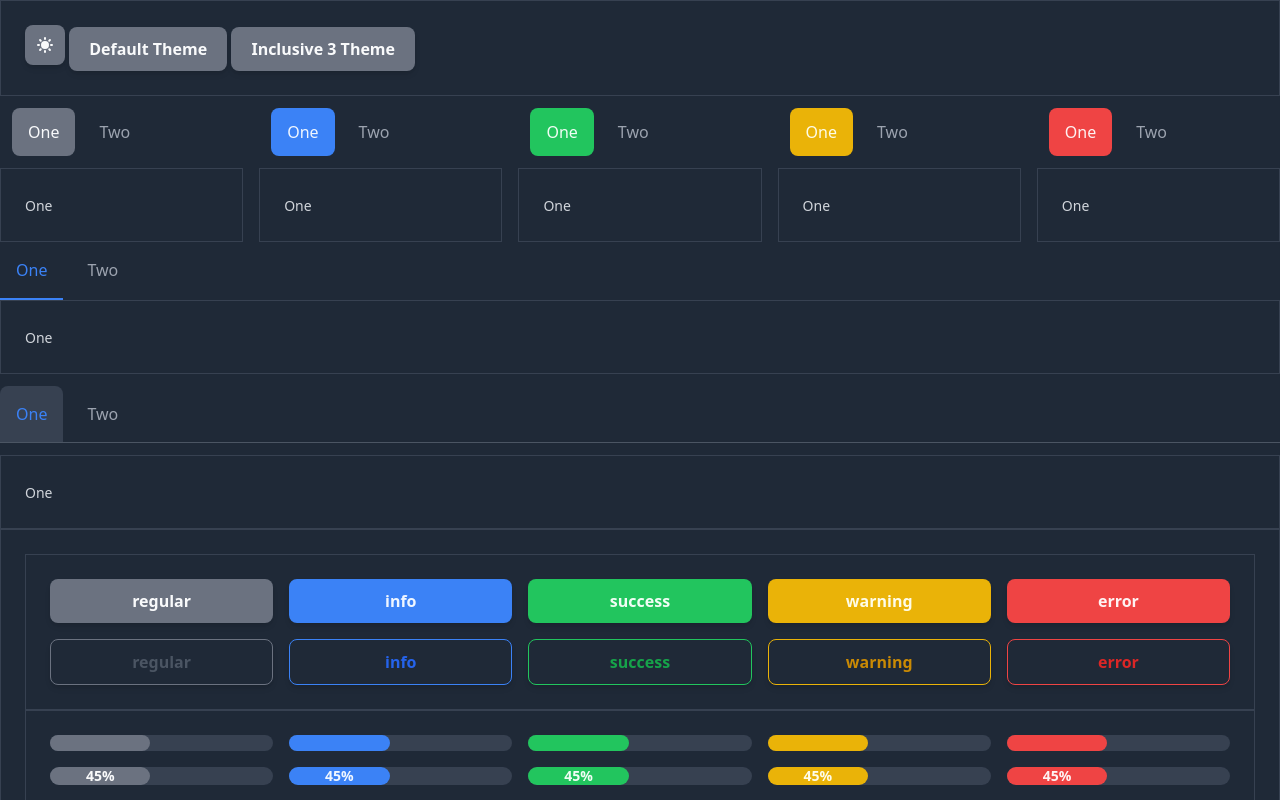
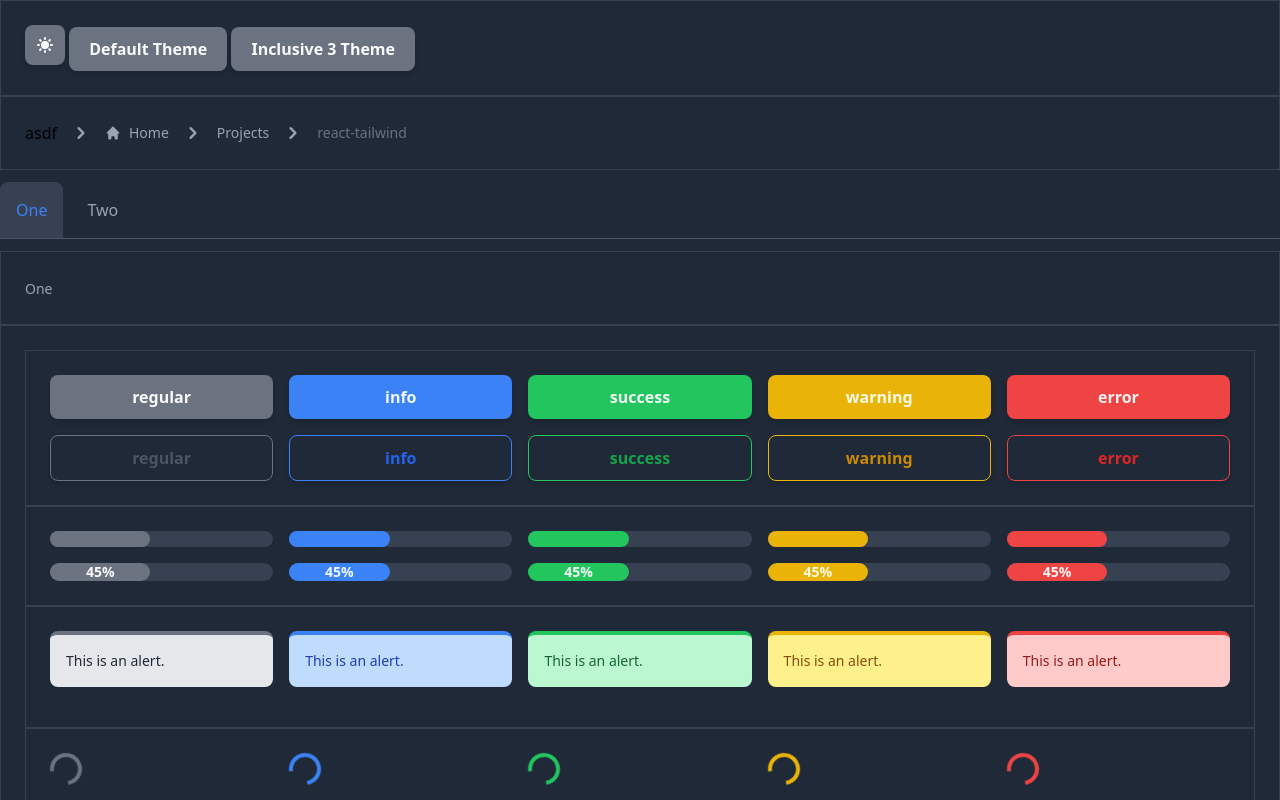
Before and after one commit to edadma/react-tailwind, a React (Create React App) app: page / in a window 1280 px wide. Shown: the top 800 px of the page. Built offline with nearby package versions, Linux system fonts and the light colour scheme.

Commit message:
start coding Breadcrumbs

```diff
--- a/package.json
+++ b/package.json
@@ -11,6 +11,8 @@
     "./dist/*": "./dist/*.js"
   },
   "dependencies": {
+    "draft-js": "^0.11.7",
+    "formik": "^2.2.9",
     "react": "^17.0.2",
     "react-dom": "^17.0.2",
     "react-icons": "^4.3.1",
--- /dev/null
+++ b/src/Breadcrumbs.tsx
@@ -0,0 +1,81 @@
+import React, { Children, FunctionComponent, ReactNode } from 'react'
+import { useTheme } from './ThemeProvider'
+import { Next } from './Icons'
+import componentPropType, { childrenOf } from './util'
+import PropTypes from 'prop-types'
+
+interface BreadcrumbsProps
+  extends React.DetailedHTMLProps<React.HTMLAttributes<HTMLElement>, HTMLElement> {
+  separator?: ReactNode
+}
+
+export const Breadcrumbs: React.FC<BreadcrumbsProps> = ({
+  children,
+  className,
+  separator = <Next />,
+  ...other
+}) => {
+  const { theme } = useTheme()
+  const last = Children.count(children) - 1
+
+  return (
+    <nav className={`${theme.component.breadcrumbs.style.nav} ${className || ''}`} {...other}>
+      <ol className={theme.component.breadcrumbs.style.ol}>
+        {Children.map(children, (child, index) => (
+          <>
+            {React.cloneElement(child as React.ReactElement, { isLast: index === last })}
+            {index !== last && separator}
+          </>
+        ))}
+      </ol>
+    </nav>
+  )
+}
+
+interface BreadcrumbProps {
+  href?: string
+  isLast?: boolean
+}
+
+export const Breadcrumb: React.FC<BreadcrumbProps> = ({ children, href, isLast }) => {
+  const { theme } = useTheme()
+
+  return isLast ? (
+    <span className={theme.component.breadcrumb.style.span}>{children}</span>
+  ) : (
+    <a href={href || '#'} className={theme.component.breadcrumb.style.a}>
+      {children}
+    </a>
+  )
+}
+
+/**
+ * Validates the PropType by ensuring a specific component is passed
+ * @param {function} component The React component you expect the prop to be
+ * @returns {Error}
+ */
+export function componentOfType(component: FunctionComponent) {
+  return (props: any, propName: string, componentName: string) => {
+    const p = props[propName]
+    if (p !== undefined && p.type.name !== component.name) {
+      return new Error(
+        `Invalid prop \`${propName}\` supplied to \`${componentName}\`. Expected type of \`${
+          component.name
+        }\` and received \`${p.type.name ? p.type.name : p.type}\`. Validation failed.`
+      )
+    }
+  }
+}
+
+Breadcrumbs.propTypes = {
+  children: PropTypes.oneOfType([
+    PropTypes.shape({
+      type: PropTypes.oneOf([Breadcrumb]),
+    }),
+    PropTypes.arrayOf(
+      PropTypes.shape({
+        type: PropTypes.oneOf([Breadcrumb]),
+      })
+    ),
+  ]).isRequired,
+}
--- a/src/Icons.tsx
+++ b/src/Icons.tsx
@@ -1,4 +1,30 @@
 import React from 'react'
+
+export const Home: React.FC = () => (
+  <svg
+    className="mr-2 w-4 h-4"
+    fill="currentColor"
+    viewBox="0 0 20 20"
+    xmlns="http://www.w3.org/2000/svg"
+  >
+    <path d="M10.707 2.293a1 1 0 00-1.414 0l-7 7a1 1 0 001.414 1.414L4 10.414V17a1 1 0 001 1h2a1 1 0 001-1v-2a1 1 0 011-1h2a1 1 0 011 1v2a1 1 0 001 1h2a1 1 0 001-1v-6.586l.293.293a1 1 0 001.414-1.414l-7-7z"></path>
+  </svg>
+)
+
+export const Next: React.FC = () => (
+  <svg
+    className="w-6 h-6 text-gray-400"
+    fill="currentColor"
+    viewBox="0 0 20 20"
+    xmlns="http://www.w3.org/2000/svg"
+  >
+    <path
+      fill-rule="evenodd"
+      d="M7.293 14.707a1 1 0 010-1.414L10.586 10 7.293 6.707a1 1 0 011.414-1.414l4 4a1 1 0 010 1.414l-4 4a1 1 0 01-1.414 0z"
+      clip-rule="evenodd"
+    ></path>
+  </svg>
+)
 
 export const ToggleDark: React.FC = () => (
   <svg
--- a/src/Text.tsx
+++ b/src/Text.tsx
@@ -48,7 +48,7 @@ export const Text: React.FC<TextProps> = ({
         'overline',
         'strikethrough',
         'italic'
-      )} ${weightClass(theme, 'text', weight)} ${className || ''}`}
+      )} ${weightClass(theme, 'text', weight)} ${theme.component.text.style} ${className || ''}`}
       {...other}
     >
       {children}
--- a/src/index.tsx
+++ b/src/index.tsx
@@ -14,11 +14,14 @@ import {
   Elem,
   Tabs,
   Text,
+  Breadcrumbs,
+  Breadcrumb,
 } from './index'
 import { ThemeProvider } from './ThemeProvider'
 import { DefaultTheme } from './themes/DefaultTheme'
 import { CB3Theme } from './themes/CB3Theme'
 import { ThemeSwitcher } from './ThemeSwitcher'
+import { Home } from './Icons'
 // import { HiMail } from 'react-icons/hi'
 
 const App: React.FC = () => (
@@ -27,148 +30,158 @@ const App: React.FC = () => (
       <Card>
         <ModeSwitcher /> <ThemeSwitcher value={DefaultTheme} /> <ThemeSwitcher value={CB3Theme} />
       </Card>
-      <Grid cols={5}>
-        <Elem>
-          <Tabs
-            type="pill"
-            panes={[
-              {
-                tab: 'One',
-                pane: (
-                  <Card>
-                    <Text>One</Text>
-                  </Card>
-                ),
-              },
-              {
-                tab: 'Two',
-                pane: (
-                  <Card>
-                    <Text>Two</Text>
-                  </Card>
-                ),
-              },
-            ]}
-          />
-        </Elem>
-        <Elem>
-          <Tabs
-            type="pill"
-            role="info"
-            panes={[
-              {
-                tab: 'One',
-                pane: (
-                  <Card>
-                    <Text>One</Text>
-                  </Card>
-                ),
-              },
-              {
-                tab: 'Two',
-                pane: (
-                  <Card>
-                    <Text>Two</Text>
-                  </Card>
-                ),
-              },
-            ]}
-          />
-        </Elem>
-        <Elem>
-          <Tabs
-            type="pill"
-            role="success"
-            panes={[
-              {
-                tab: 'One',
-                pane: (
-                  <Card>
-                    <Text>One</Text>
-                  </Card>
-                ),
-              },
-              {
-                tab: 'Two',
-                pane: (
-                  <Card>
-                    <Text>Two</Text>
-                  </Card>
-                ),
-              },
-            ]}
-          />
-        </Elem>
-        <Elem>
-          <Tabs
-            type="pill"
-            role="warning"
-            panes={[
-              {
-                tab: 'One',
-                pane: (
-                  <Card>
-                    <Text>One</Text>
-                  </Card>
-                ),
-              },
-              {
-                tab: 'Two',
-                pane: (
-                  <Card>
-                    <Text>Two</Text>
-                  </Card>
-                ),
-              },
-            ]}
-          />
-        </Elem>
-        <Elem>
-          <Tabs
-            type="pill"
-            role="error"
-            panes={[
-              {
-                tab: 'One',
-                pane: (
-                  <Card>
-                    <Text>One</Text>
-                  </Card>
-                ),
-              },
-              {
-                tab: 'Two',
-                pane: (
-                  <Card>
-                    <Text>Two</Text>
-                  </Card>
-                ),
-              },
-            ]}
-          />
-        </Elem>
-      </Grid>
-      <Tabs
-        role="info"
-        panes={[
-          {
-            tab: 'One',
-            pane: (
-              <Card>
-                <Text>One</Text>
-              </Card>
-            ),
-          },
-          {
-            tab: 'Two',
-            pane: (
-              <Card>
-                <Text>Two</Text>
-              </Card>
-            ),
-          },
-        ]}
-      />
+      <Card>
+        <Breadcrumbs>
+          <p>asdf</p>
+          <Breadcrumb>
+            <Home /> Home
+          </Breadcrumb>
+          <Breadcrumb>Projects</Breadcrumb>
+          <Breadcrumb>react-tailwind</Breadcrumb>
+        </Breadcrumbs>
+      </Card>
+      {/*<Grid cols={5}>*/}
+      {/*  <Elem>*/}
+      {/*    <Tabs*/}
+      {/*      type="pill"*/}
+      {/*      panes={[*/}
+      {/*        {*/}
+      {/*          tab: 'One',*/}
+      {/*          pane: (*/}
+      {/*            <Card>*/}
+      {/*              <Text>One</Text>*/}
+      {/*            </Card>*/}
+      {/*          ),*/}
+      {/*        },*/}
+      {/*        {*/}
+      {/*          tab: 'Two',*/}
+      {/*          pane: (*/}
+      {/*            <Card>*/}
+      {/*              <Text>Two</Text>*/}
+      {/*            </Card>*/}
+      {/*          ),*/}
+      {/*        },*/}
+      {/*      ]}*/}
+      {/*    />*/}
+      {/*  </Elem>*/}
+      {/*  <Elem>*/}
+      {/*    <Tabs*/}
+      {/*      type="pill"*/}
+      {/*      role="info"*/}
+      {/*      panes={[*/}
+      {/*        {*/}
+      {/*          tab: 'One',*/}
+      {/*          pane: (*/}
+      {/*            <Card>*/}
+      {/*              <Text>One</Text>*/}
+      {/*            </Card>*/}
+      {/*          ),*/}
+      {/*        },*/}
+      {/*        {*/}
+      {/*          tab: 'Two',*/}
+      {/*          pane: (*/}
+      {/*            <Card>*/}
+      {/*              <Text>Two</Text>*/}
+      {/*            </Card>*/}
+      {/*          ),*/}
+      {/*        },*/}
+      {/*      ]}*/}
+      {/*    />*/}
+      {/*  </Elem>*/}
+      {/*  <Elem>*/}
+      {/*    <Tabs*/}
+      {/*      type="pill"*/}
+      {/*      role="success"*/}
+      {/*      panes={[*/}
+      {/*        {*/}
+      {/*          tab: 'One',*/}
+      {/*          pane: (*/}
+      {/*            <Card>*/}
+      {/*              <Text>One</Text>*/}
+      {/*            </Card>*/}
+      {/*          ),*/}
+      {/*        },*/}
+      {/*        {*/}
+      {/*          tab: 'Two',*/}
+      {/*          pane: (*/}
+      {/*            <Card>*/}
+      {/*              <Text>Two</Text>*/}
+      {/*            </Card>*/}
+      {/*          ),*/}
+      {/*        },*/}
+      {/*      ]}*/}
+      {/*    />*/}
+      {/*  </Elem>*/}
+      {/*  <Elem>*/}
+      {/*    <Tabs*/}
+      {/*      type="pill"*/}
+      {/*      role="warning"*/}
+      {/*      panes={[*/}
+      {/*        {*/}
+      {/*          tab: 'One',*/}
+      {/*          pane: (*/}
+      {/*            <Card>*/}
+      {/*              <Text>One</Text>*/}
+      {/*            </Card>*/}
+      {/*          ),*/}
+      {/*        },*/}
+      {/*        {*/}
+      {/*          tab: 'Two',*/}
+      {/*          pane: (*/}
+      {/*            <Card>*/}
+      {/*              <Text>Two</Text>*/}
+      {/*            </Card>*/}
+      {/*          ),*/}
+      {/*        },*/}
+      {/*      ]}*/}
+      {/*    />*/}
+      {/*  </Elem>*/}
+      {/*  <Elem>*/}
+      {/*    <Tabs*/}
+      {/*      type="pill"*/}
+      {/*      role="error"*/}
+      {/*      panes={[*/}
+      {/*        {*/}
+      {/*          tab: 'One',*/}
+      {/*          pane: (*/}
+      {/*            <Card>*/}
+      {/*              <Text>One</Text>*/}
+      {/*            </Card>*/}
+      {/*          ),*/}
+      {/*        },*/}
+      {/*        {*/}
+      {/*          tab: 'Two',*/}
+      {/*          pane: (*/}
+      {/*            <Card>*/}
+      {/*              <Text>Two</Text>*/}
+      {/*            </Card>*/}
+      {/*          ),*/}
+      {/*        },*/}
+      {/*      ]}*/}
+      {/*    />*/}
+      {/*  </Elem>*/}
+      {/*</Grid>*/}
+      {/*<Tabs*/}
+      {/*  role="info"*/}
+      {/*  panes={[*/}
+      {/*    {*/}
+      {/*      tab: 'One',*/}
+      {/*      pane: (*/}
+      {/*        <Card>*/}
+      {/*          <Text>One</Text>*/}
+      {/*        </Card>*/}
+      {/*      ),*/}
+      {/*    },*/}
+      {/*    {*/}
+      {/*      tab: 'Two',*/}
+      {/*      pane: (*/}
+      {/*        <Card>*/}
+      {/*          <Text>Two</Text>*/}
+      {/*        </Card>*/}
+      {/*      ),*/}
+      {/*    },*/}
+      {/*  ]}*/}
+      {/*/>*/}
       <Tabs
         type="tab"
         role="info"
@@ -326,3 +339,4 @@ export { Badge } from './Badge'
 export { Spinner } from './Spinner'
 export { Tabs } from './Tabs'
 export { Form } from './Form'
+export { Breadcrumbs, Breadcrumb } from './Breadcrumbs'
--- a/src/themes/DefaultTheme.ts
+++ b/src/themes/DefaultTheme.ts
@@ -219,14 +219,15 @@ export const DefaultTheme = {
       default: { rounded: true, border: true, size: 'sm', color: 'regular' },
     },
     text: {
+      style: 'inline-flex items-center',
       color: {
-        primary: { text: 'text-green-700 dark:text-green-300' },
-        secondary: { text: 'text-blue-700 dark:text-blue-300' },
-        regular: { text: 'text-gray-700 dark:text-gray-300' },
-        info: { text: 'text-blue-700 dark:text-blue-300' },
-        success: { text: 'text-green-700 dark:text-green-300' },
-        warning: { text: 'text-yellow-700 dark:text-yellow-300' },
-        error: { text: 'text-red-700 dark:text-red-300' },
+        primary: { text: 'text-green-700 dark:text-green-400' },
+        secondary: { text: 'text-blue-700 dark:text-blue-400' },
+        regular: { text: 'text-gray-700 dark:text-gray-400' },
+        info: { text: 'text-blue-700 dark:text-blue-400' },
+        success: { text: 'text-green-700 dark:text-green-400' },
+        warning: { text: 'text-yellow-700 dark:text-yellow-400' },
+        error: { text: 'text-red-700 dark:text-red-400' },
       },
       options: {
         underline: 'underline',
@@ -240,6 +241,7 @@ export const DefaultTheme = {
         size: 'sm',
         color: 'regular',
         align: 'left',
+        weight: 'medium',
       },
     },
     grid: {
@@ -364,7 +366,6 @@ export const DefaultTheme = {
           pill: 'text-red-50 bg-red-600 dark:bg-red-500',
         },
       },
-      options: {},
       default: {
         size: 'md',
         color: 'regular',
@@ -372,5 +373,18 @@ export const DefaultTheme = {
         align: 'left',
       },
     },
+    breadcrumbs: {
+      style: {
+        nav: 'flex',
+        ol: 'inline-flex items-center space-x-2 md:space-x-3',
+        li: 'inline-flex items-center',
+      },
+    },
+    breadcrumb: {
+      style: {
+        a: 'inline-flex items-center text-sm font-medium text-gray-700 hover:text-gray-900 dark:text-gray-400 dark:hover:text-white',
+        span: 'ml-1 text-sm font-medium text-gray-400 md:ml-2 dark:text-gray-500',
+      },
+    },
   },
 }
--- /dev/null
+++ b/src/util.ts
@@ -0,0 +1,29 @@
+import PropTypes from 'prop-types'
+import { FunctionComponent } from 'react'
+
+export function childrenOf(...types: Array<FunctionComponent>) {
+  let fieldType = PropTypes.shape({
+    type: PropTypes.oneOf(types),
+  })
+
+  return PropTypes.oneOfType([fieldType, PropTypes.arrayOf(fieldType)])
+}
+
+/**
+ * Generates the correct PropType when trying to ensure a specific Component
+ * @param {Class} component the React component you expect the children to be
+ * @returns {PropType}
+ */
+export default function componentPropType(component: FunctionComponent) {
+  const componentShape = PropTypes.shape({
+    type: PropTypes.oneOf([component]),
+  })
+
+  // Need to accept the class, false (conditional rendering) or a combination in array form
+  return PropTypes.oneOfType([
+    componentShape,
+    PropTypes.oneOf([false]),
+
+    PropTypes.arrayOf(PropTypes.oneOfType([componentShape, PropTypes.oneOf([false])])),
+  ])
+}
```
Also changed, not shown: 1 other file (tests, documents, lock files or other folders).
